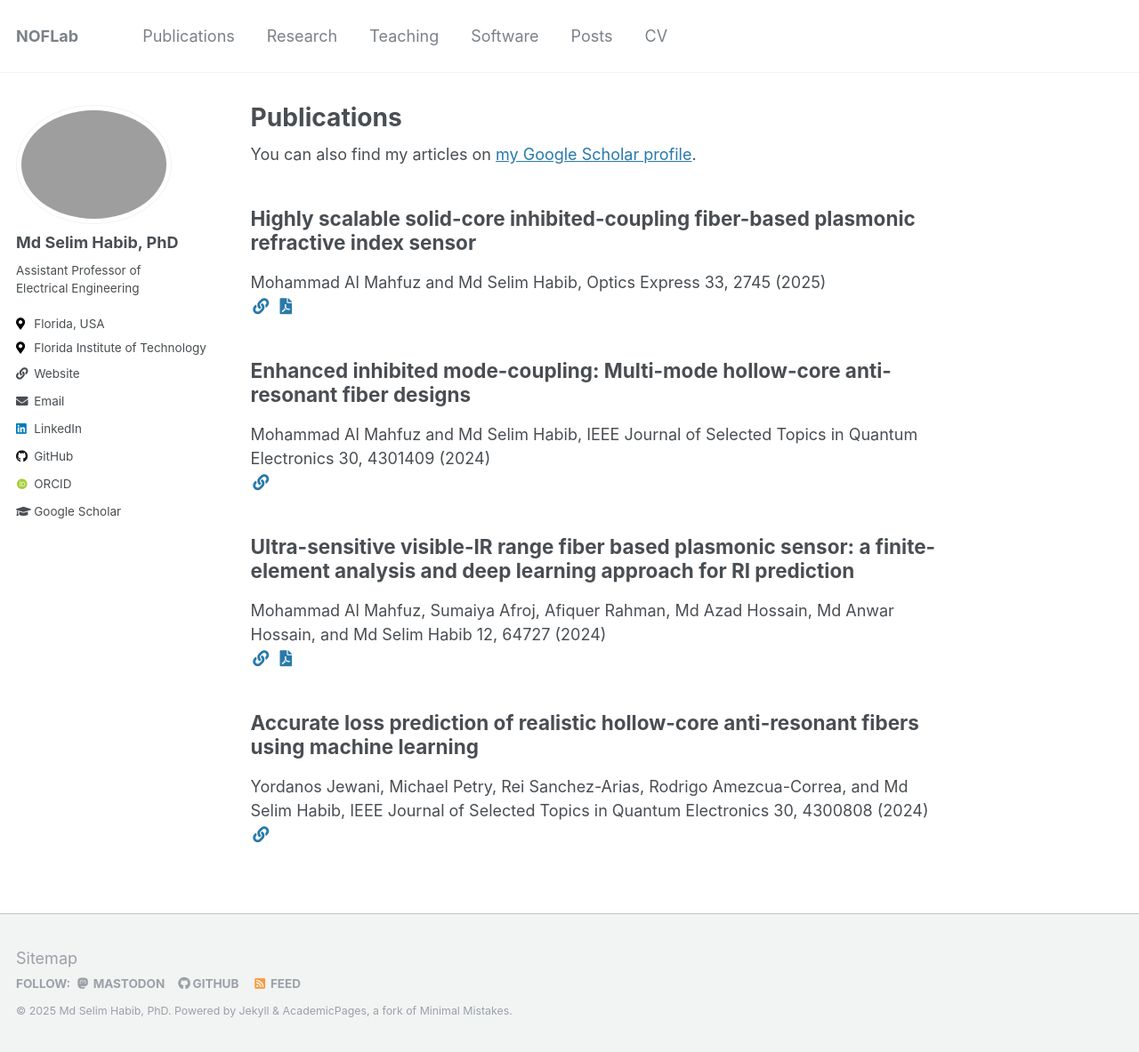
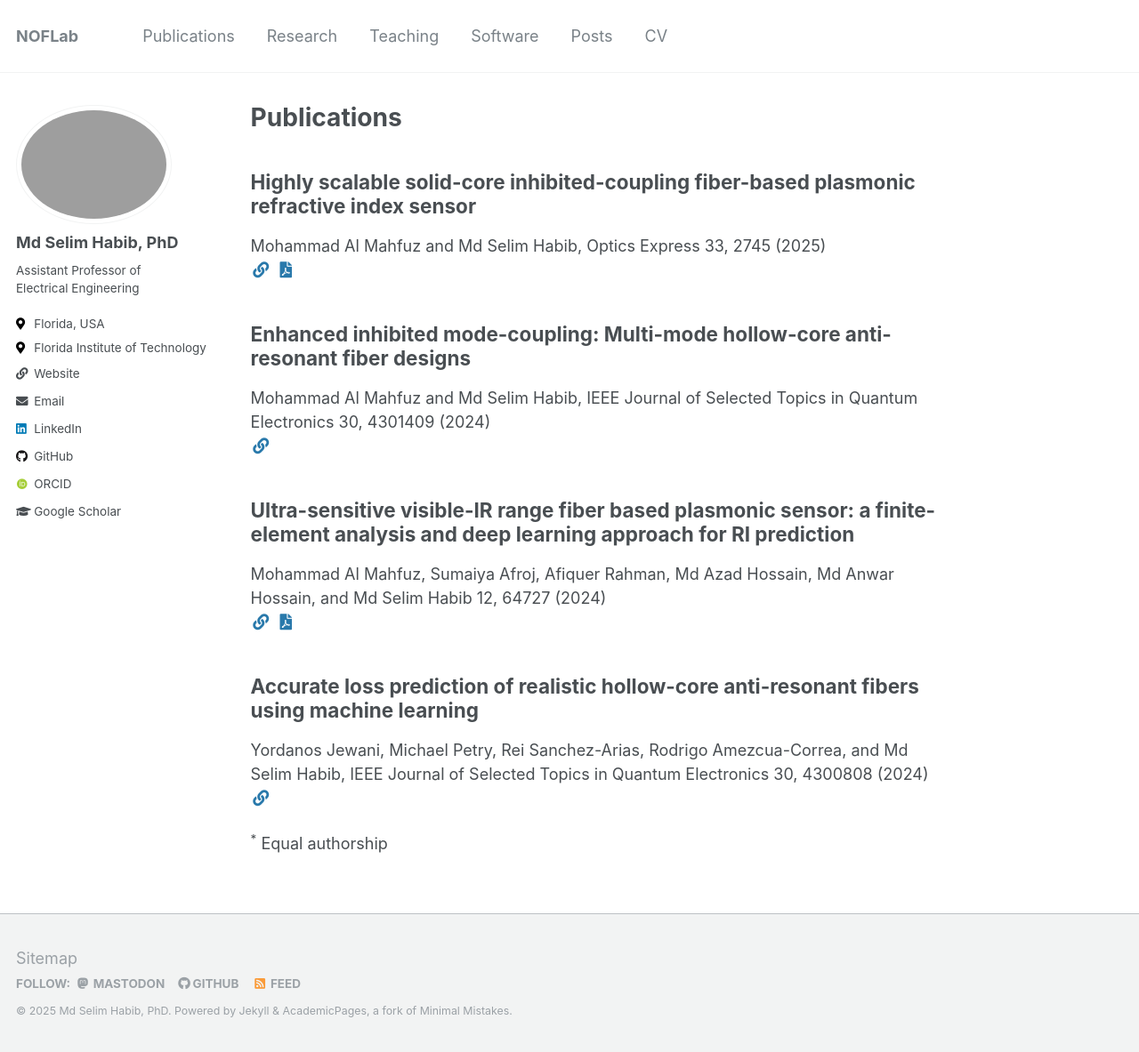
Before and after one commit to mhabib73/NOFLab.github.io, a Jekyll site: the page built from _pages/publications.md, in a window 1280 px wide and 1183 px high. Shown: the whole window at 89% size. Built offline with Jekyll 4.4.1, drawn with Linux system fonts in a browser that asks for light colours; some web fonts are replaced.

Commit message:
Update publications.md
Signed-off-by: Md Selim Habib <selim041073@gmail.com>

```diff
--- a/_pages/publications.md
+++ b/_pages/publications.md
@@ -5,29 +5,14 @@ permalink: /publications/
 author_profile: true
 ---
 
-{% if site.author.googlescholar %}
-  <div class="wordwrap">You can also find my articles on <a href="{{site.author.googlescholar}}">my Google Scholar profile</a>.</div>
+{% if author.googlescholar %}
+  You can also find my articles on <u><a href="{{author.googlescholar}}">my Google Scholar profile</a>.</u>
 {% endif %}
 
 {% include base_path %}
 
-<!-- New style rendering if publication categories are defined -->
-{% if site.publication_category %}
-  {% for category in site.publication_category  %}
-    {% assign title_shown = false %}
-    {% for post in site.publications reversed %}
-      {% if post.category != category[0] %}
-        {% continue %}
-      {% endif %}
-      {% unless title_shown %}
-        <h2>{{ category[1].title }}</h2><hr />
-        {% assign title_shown = true %}
-      {% endunless %}
-      {% include archive-single.html %}
-    {% endfor %}
-  {% endfor %}
-{% else %}
-  {% for post in site.publications reversed %}
-    {% include archive-single.html %}
-  {% endfor %}
-{% endif %}
+{% for post in site.publications reversed %}
+  {% include archive-single.html %}
+{% endfor %}
+
+<sup>*</sup> Equal authorship
```
